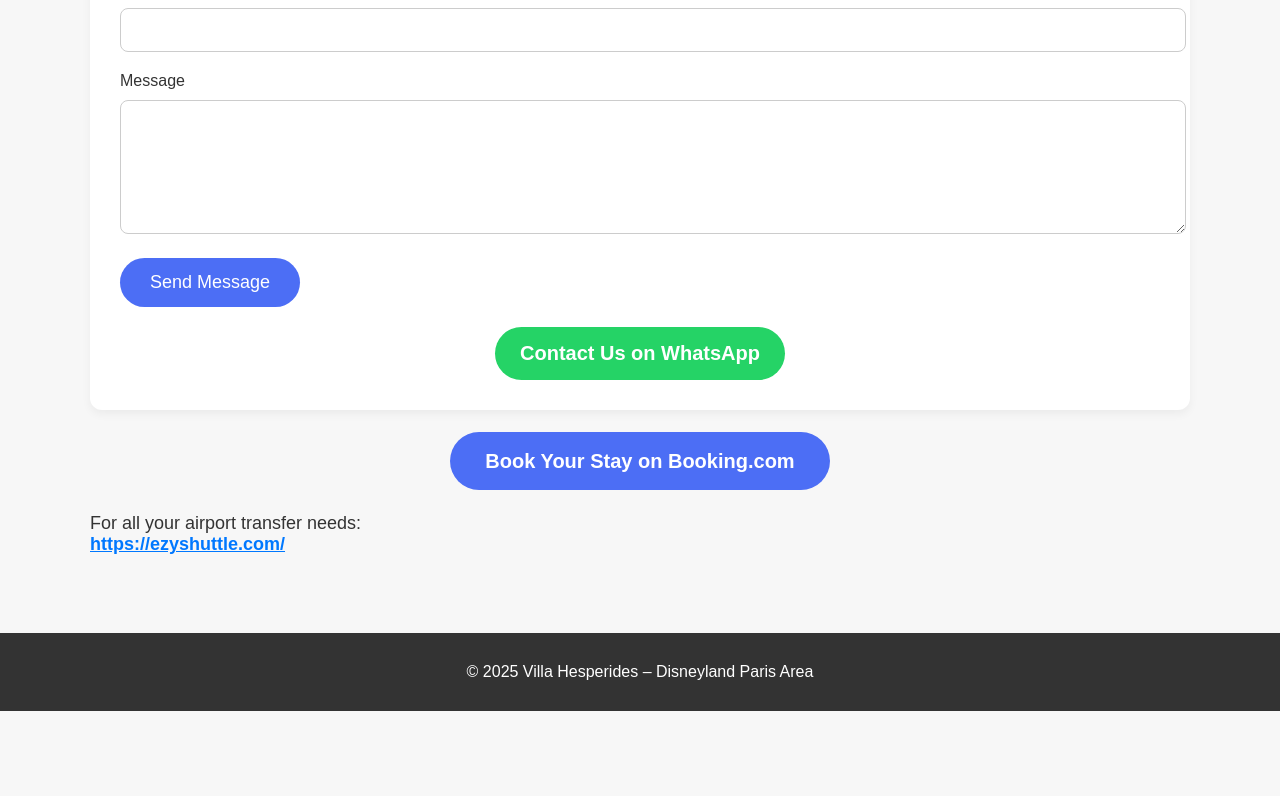
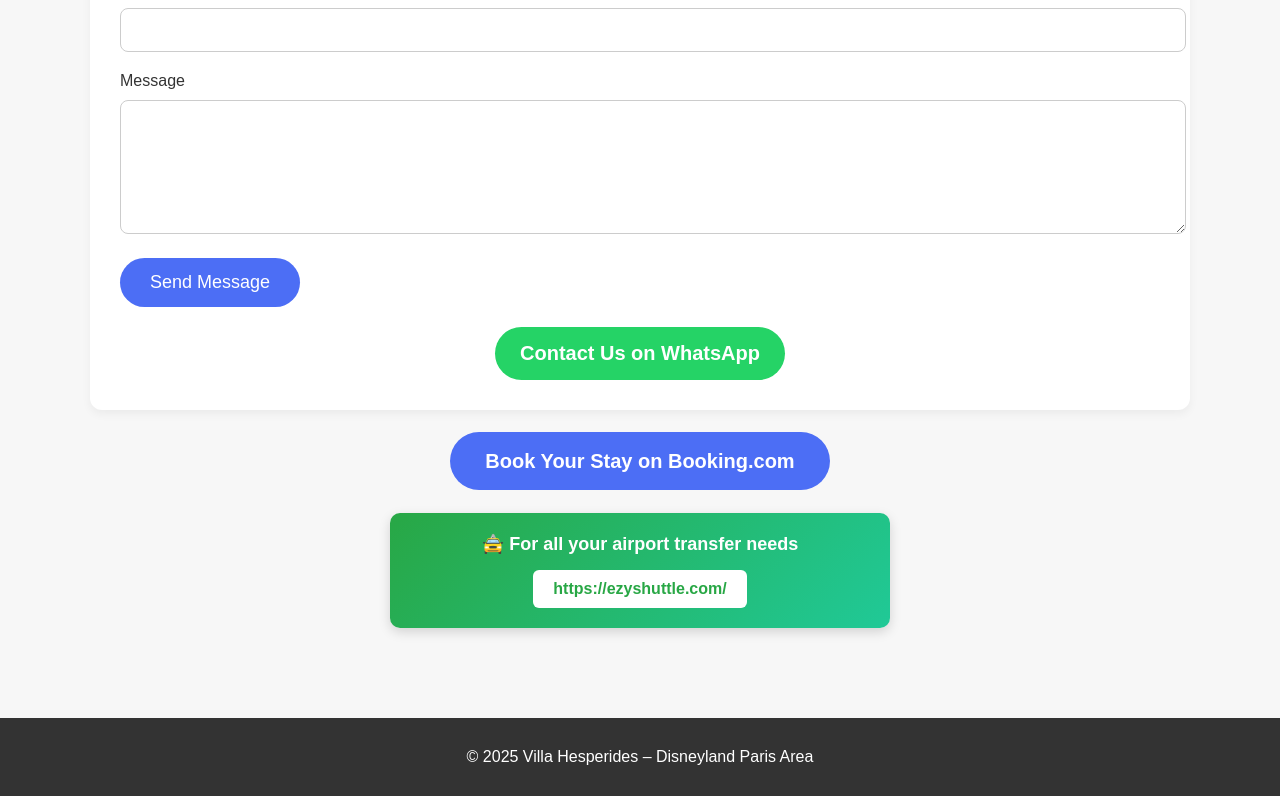
Before and after one commit to faddymaher77-code/Villa-Hesperides, a plain HTML site: page index.html in a window 1280 px wide. Shown: the part 1761-2557 px from the top of the page. Before the commit the page ends 2472 px from the top, so only its background shows below. Drawn offline with Linux system fonts and the light colour scheme.

Commit message:
Update index.html

```diff
--- a/index.html
+++ b/index.html
@@ -235,12 +235,18 @@
             Book Your Stay on Booking.com
         </a>
     </div>
-<p style="margin-top:20px; font-size:18px;">
-    For all your airport transfer needs:<br>
-    <a href="https://ezyshuttle.com/" target="_blank" style="color:#0078ff; font-weight:bold;">
-        https://ezyshuttle.com/
-    </a>
-</p>
+<!-- Airport transfer -->
+<div style="margin: 30px auto; text-align: center; max-width: 500px;">
+    <div style="background: linear-gradient(135deg, #28a745, #20c997); padding: 20px; border-radius: 10px; box-shadow: 0 4px 12px rgba(0,0,0,0.15);">
+        <p style="margin: 0 0 15px 0; font-size: 18px; color: white; font-weight: bold;">
+            🚖 For all your airport transfer needs
+        </p>
+        <a href="https://ezyshuttle.com/" target="_blank"
+           style="display: inline-block; background: white; color: #28a745; padding: 10px 20px; border-radius: 6px; text-decoration: none; font-weight: bold; font-size: 16px; transition: transform 0.2s;">
+            https://ezyshuttle.com/
+        </a>
+    </div>
+</div>
 
 </div>
 
```
